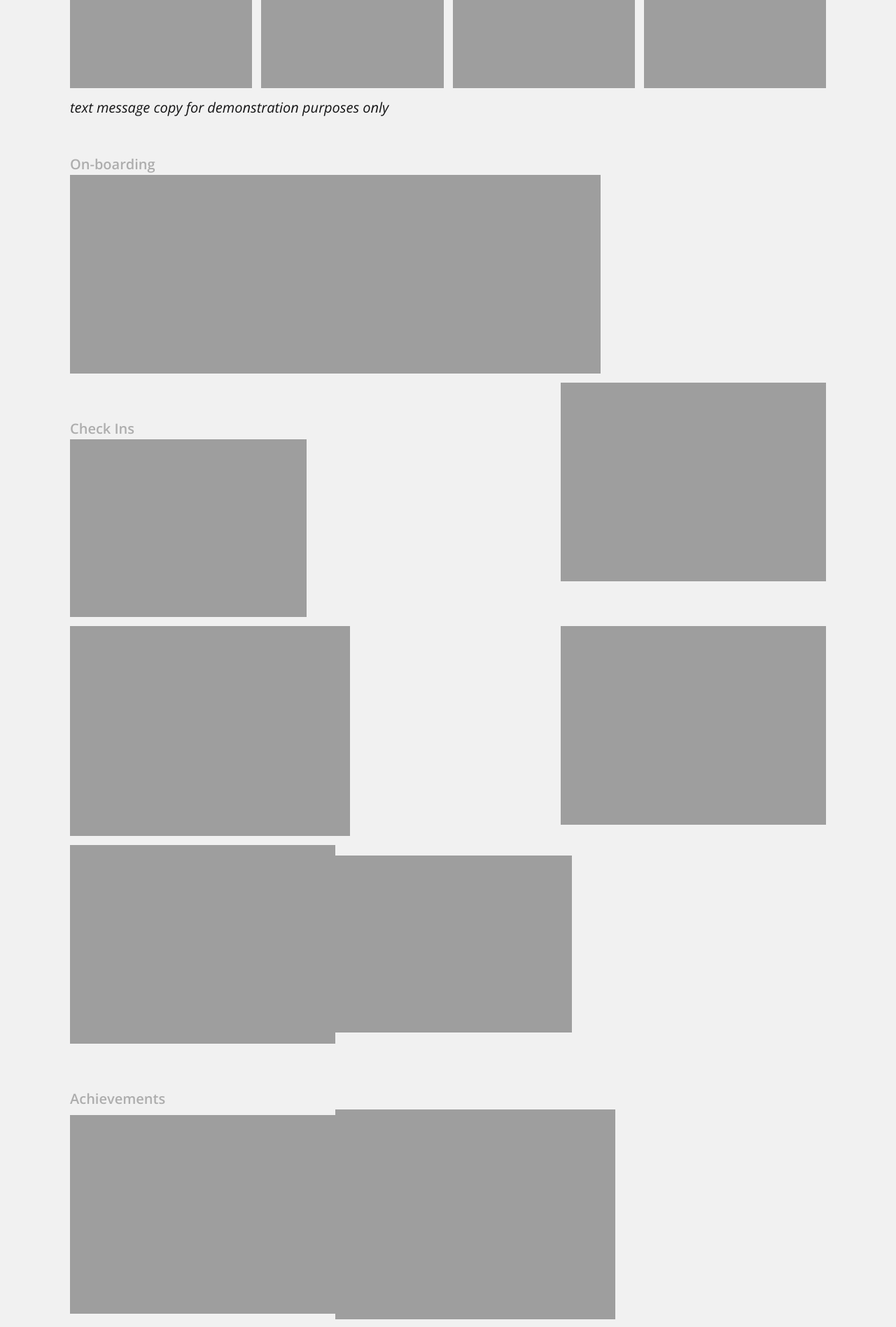
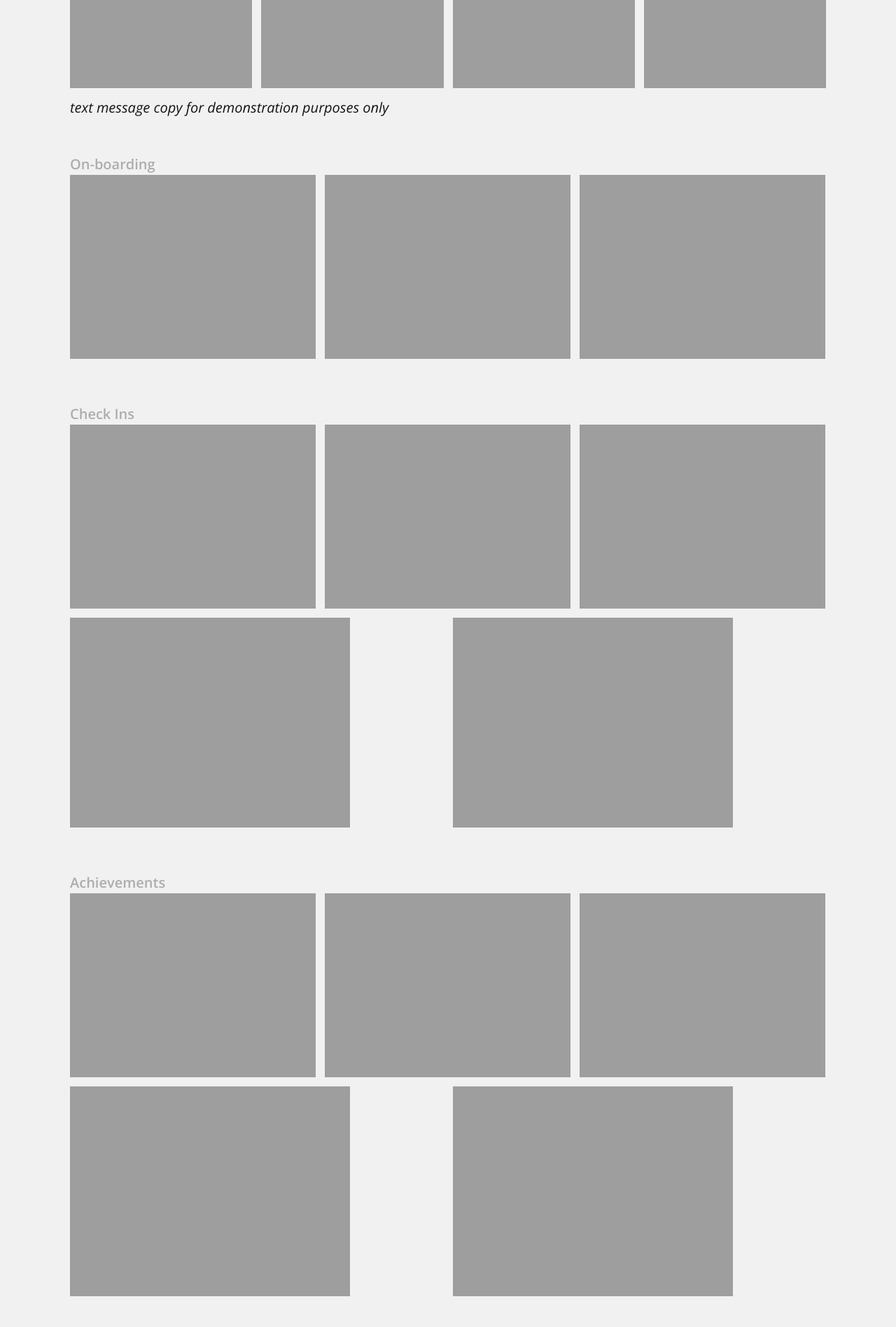
Before and after one commit to gorociao/peprally-website, a Jekyll site: the page built from _my_collection/chatbot.markdown, in a window 1280 px wide. Shown: the part 1083-2980 px from the top of the page at 70% size. Built offline with Jekyll 4.4.1, drawn with Linux system fonts in a browser that asks for light colours.

Commit message:
fix for thirds

```diff
--- a/_my_collection/chatbot.markdown
+++ b/_my_collection/chatbot.markdown
@@ -33,49 +33,49 @@ half: one-quarter left
 
 ## **On-boarding**
 
-{: .image .half .third-left}
+{: .image .half .third .perfect }
 ![]({{ site.url }}/images/roo/onboarding/01_A_Hello_v01.gif)
 
-{: .image .half .third-left}
+{: .image .half .third .perfect }
 ![]({{ site.url }}/images/roo/onboarding/01_B_Map_v01.gif)
 
-{: .image .half .third-right}
+{: .image .half .third .perfect .last .right }
 ![]({{ site.url }}/images/roo/onboarding/01_C_FirstCelebrate_v02.gif)
 
 <br/>
 ## **Check Ins**
 
-{: .image .half .third}
+{: .image .half .third .perfect }
 ![]({{ site.url }}/images/roo/checkin/02_E_Binoculars_v02.gif)
 
-{: .image .half .thrid}
+{: .image .half .third .perfect }
 ![]({{ site.url }}/images/roo/checkin/02_A_Light_v03.gif)
 
-{: .image .half .third-right}
+{: .image .half .third .perfect .last .right }
 ![]({{ site.url }}/images/roo/checkin/02_C_Sunglasses_v01.gif)
 
-{: .image .half .third-left}
+{: .image .half .left }
 ![]({{ site.url }}/images/roo/checkin/02_D_Blinds_v01.gif)
 
-{: .image .half .third}
+{: .image .half .right }
 ![]({{ site.url }}/images/roo/checkin/02_B_Fence_v01.gif)
 
 <br/>
 ## **Achievements**
 
-{: .image .half .third-left}
+{: .image .half .third .perfect }
 ![]({{ site.url }}/images/roo/celebrate/03_A_Swish_v01.gif)
 
-{: .image .half .thrid}
+{: .image .half .third .perfect }
 ![]({{ site.url }}/images/roo/celebrate/03_B_Party_v01.gif)
 
-{: .image .half .third-right}
+{: .image .half .third .perfect .last .right }
 ![]({{ site.url }}/images/roo/celebrate/03_C_Firework_v02.gif)
 
-{: .image .half .third-left}
+{: .image .half .left }
 ![]({{ site.url }}/images/roo/celebrate/03_D_PomPom_v01.gif)
 
-{: .image .half .third}
+{: .image .half .right }
 ![]({{ site.url }}/images/roo/celebrate/03_E_Space_v02.gif)
 
 <br/>
--- a/_sass/_layout.scss
+++ b/_sass/_layout.scss
@@ -545,6 +545,10 @@ pre {
         width: -webkit-calc( (100% - (#{$grid-spacing-unit} * 3)) * .325 );
         width: calc( (100% - (#{$grid-spacing-unit} * 3)) * .325 );
         margin-right: $grid-spacing-unit;
+        &.perfect {
+          width: -webkit-calc( (100% - (#{$grid-spacing-unit} * 2)) * .333 );
+          width: calc( (100% - (#{$grid-spacing-unit} * 2)) * .333 );
+        }
         &.last {
           margin-right: 0px;
         }
```
